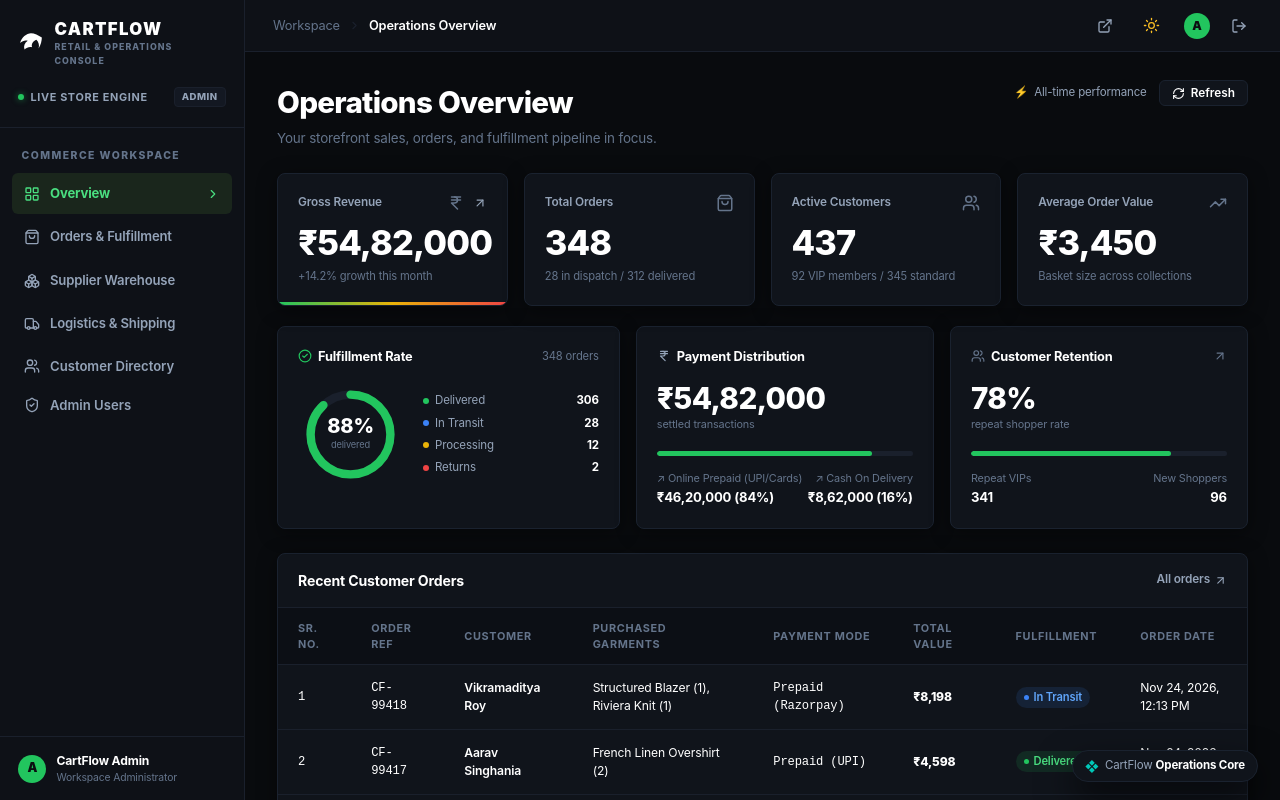
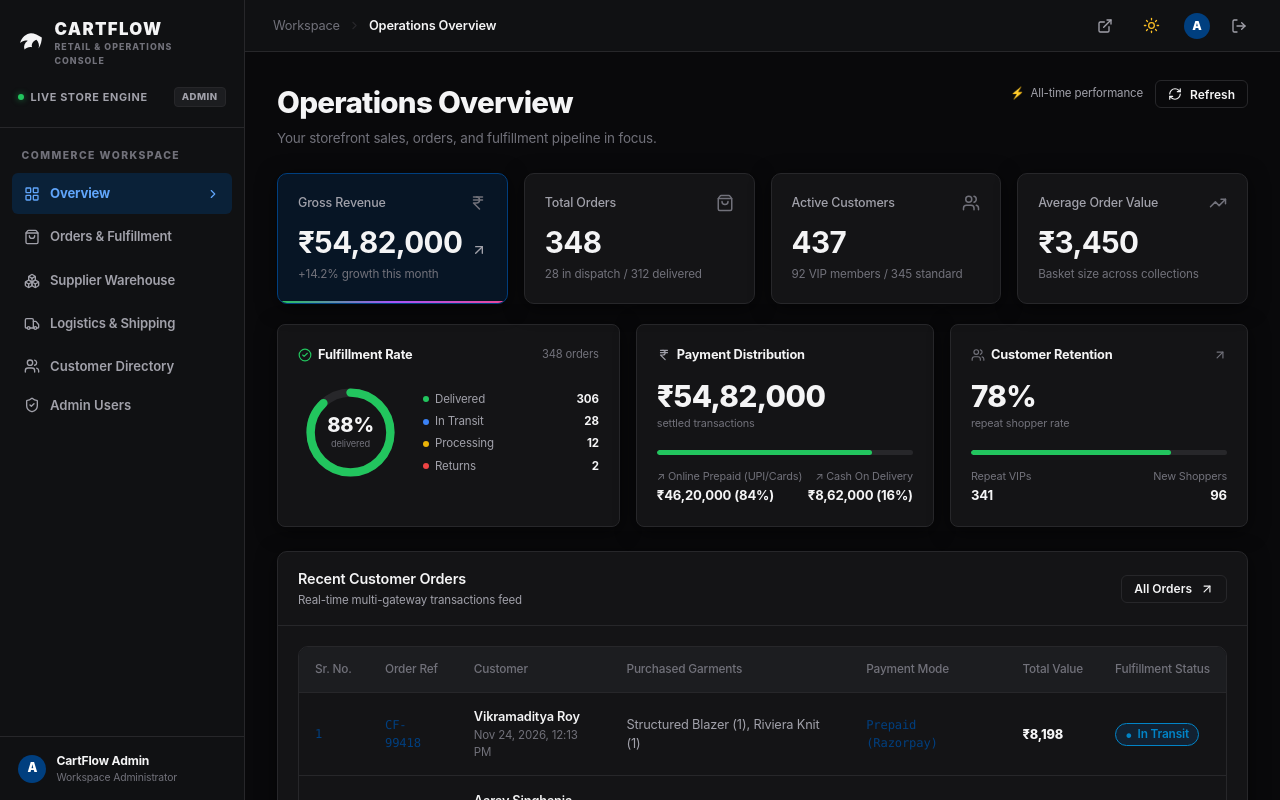
Before and after one commit to ER-DipanshuSaini/cart_flow-advance_ecom, a React (Vite) app in the folder frontend/cart_flow_fe/: page /admin/overview in a window 1280 px wide. Built offline with nearby package versions, Linux system fonts and the light colour scheme.

Commit message:
dark mode color correction

```diff
--- a/frontend/cart_flow_fe/src/components/ui/Button/Button.css
+++ b/frontend/cart_flow_fe/src/components/ui/Button/Button.css
@@ -41,6 +41,7 @@
   border-color: var(--cf-accent-primary);
   box-shadow: 0 1px 2px rgba(0, 0, 0, 0.1);
 }
+
 .cf-ui-btn-primary:hover:not(:disabled) {
   background: var(--cf-accent-primary-hover);
   box-shadow: 0 0 12px var(--cf-accent-primary-glow);
@@ -51,6 +52,7 @@
   color: var(--cf-text-main);
   border-color: var(--cf-border-subtle);
 }
+
 .cf-ui-btn-secondary:hover:not(:disabled) {
   background-color: var(--cf-border-hover);
   border-color: var(--cf-border-hover);
@@ -61,6 +63,7 @@
   color: var(--cf-text-main);
   border-color: var(--cf-border-subtle);
 }
+
 .cf-ui-btn-outline:hover:not(:disabled) {
   background-color: var(--cf-bg-elevated);
   border-color: var(--cf-border-hover);
@@ -71,6 +74,7 @@
   color: var(--cf-accent-danger);
   border-color: var(--cf-accent-danger);
 }
+
 .cf-ui-btn-danger:hover:not(:disabled) {
   background-color: var(--cf-accent-danger);
   color: #ffffff;
@@ -80,6 +84,7 @@
   background-color: transparent;
   color: var(--cf-text-muted);
 }
+
 .cf-ui-btn-ghost:hover:not(:disabled) {
   background-color: var(--cf-bg-elevated);
   color: var(--cf-text-main);
--- a/frontend/cart_flow_fe/src/pages/admin/AdminConsole.css
+++ b/frontend/cart_flow_fe/src/pages/admin/AdminConsole.css
@@ -2,20 +2,20 @@
 
 :root,
 [data-theme="dark"] {
-  --bo-bg-root: #0b0d11;
-  --bo-bg-sidebar: #0e1117;
-  --bo-bg-topbar: #0e1117;
-  --bo-bg-body: #090b0e;
-  --bo-bg-card: #10141b;
-  --bo-bg-header: #0c0f15;
-  --bo-bg-hover: #131822;
-  --bo-border: #1a202c;
-  --bo-border-card: #1a222f;
-  --bo-text-main: #ffffff;
-  --bo-text-muted: #94a3b8;
-  --bo-text-dim: #64748b;
-  --bo-accent-active: #4ade80;
-  --bo-bg-active: #1a261c;
+  --bo-bg-root: #09090b;
+  --bo-bg-sidebar: #101113;
+  --bo-bg-topbar: #101113;
+  --bo-bg-body: #09090b;
+  --bo-bg-card: #141416;
+  --bo-bg-header: #101113;
+  --bo-bg-hover: #1c1d20;
+  --bo-border: #27272a;
+  --bo-border-card: #27272a;
+  --bo-text-main: #f4f4f5;
+  --bo-text-muted: #a1a1aa;
+  --bo-text-dim: #71717a;
+  --bo-accent-active: #60a5fa;
+  --bo-bg-active: rgba(0, 63, 127, 0.35);
 }
 
 [data-theme="light"] {
@@ -31,8 +31,8 @@
   --bo-text-main: #0f172a;
   --bo-text-muted: #475569;
   --bo-text-dim: #94a3b8;
-  --bo-accent-active: #16a34a;
-  --bo-bg-active: #dcfce7;
+  --bo-accent-active: #003f7f;
+  --bo-bg-active: rgba(0, 63, 127, 0.08);
 }
 
 .cf-bo-layout-root {
@@ -215,8 +215,8 @@
   width: 28px;
   height: 28px;
   border-radius: 50%;
-  background-color: #22c55e;
-  color: #0b0d11;
+  background-color: #003f7f;
+  color: #ffffff;
   font-size: 0.78rem;
   font-weight: 900;
   display: flex;
@@ -307,8 +307,8 @@
   width: 26px;
   height: 26px;
   border-radius: 50%;
-  background-color: #22c55e;
-  color: #0b0d11;
+  background-color: #003f7f;
+  color: #ffffff;
   font-size: 0.75rem;
   font-weight: 900;
   display: flex;
--- a/frontend/cart_flow_fe/src/pages/admin/AdminOverviewPage.jsx
+++ b/frontend/cart_flow_fe/src/pages/admin/AdminOverviewPage.jsx
@@ -6,10 +6,9 @@ import {
   TrendingUp,
   ArrowUpRight,
   CheckCircle2,
-  Clock,
-  Truck,
   RefreshCw
 } from 'lucide-react';
+import { Card, MetricCard, Table, Badge, Button } from '../../components/ui';
 import './AdminConsole.css';
 
 const RECENT_ORDERS = [
@@ -21,7 +20,6 @@ const RECENT_ORDERS = [
     payment: 'Prepaid (Razorpay)',
     total: '₹8,198',
     status: 'In Transit',
-    statusClass: 'is-processing',
     date: 'Nov 24, 2026, 12:13 PM',
   },
   {
@@ -32,7 +30,6 @@ const RECENT_ORDERS = [
     payment: 'Prepaid (UPI)',
     total: '₹4,598',
     status: 'Delivered',
-    statusClass: 'is-completed',
     date: 'Nov 24, 2026, 11:20 AM',
   },
   {
@@ -43,7 +40,6 @@ const RECENT_ORDERS = [
     payment: 'Cash On Delivery',
     total: '₹4,499',
     status: 'Processing',
-    statusClass: 'is-quota',
     date: 'Nov 23, 2026, 6:45 PM',
   },
   {
@@ -54,7 +50,6 @@ const RECENT_ORDERS = [
     payment: 'Prepaid (UPI)',
     total: '₹4,698',
     status: 'Delivered',
-    statusClass: 'is-completed',
     date: 'Nov 22, 2026, 4:10 PM',
   },
   {
@@ -65,12 +60,71 @@ const RECENT_ORDERS = [
     payment: 'Prepaid (Cards)',
     total: '₹6,499',
     status: 'Delivered',
-    statusClass: 'is-completed',
     date: 'Nov 21, 2026, 2:30 PM',
   },
 ];
 
 export default function AdminOverviewPage() {
+  const columns = [
+    {
+      key: 'srNo',
+      label: 'Sr. No.',
+      width: '70px',
+      cellClassName: 'cf-table-cell-mono',
+      render: (val) => <span className="cf-table-cell-mono">{val}</span>,
+    },
+    {
+      key: 'orderId',
+      label: 'Order Ref',
+      cellClassName: 'cf-table-cell-mono',
+      render: (val) => <span className="cf-table-cell-mono">{val}</span>,
+    },
+    {
+      key: 'customer',
+      label: 'Customer',
+      render: (val, row) => (
+        <div>
+          <span style={{ fontWeight: 600, color: 'var(--bo-text-main)' }}>{val}</span>
+          <div style={{ fontSize: '0.72rem', color: 'var(--bo-text-dim)' }}>{row.date}</div>
+        </div>
+      ),
+    },
+    {
+      key: 'items',
+      label: 'Purchased Garments',
+      render: (val) => <span style={{ color: 'var(--bo-text-muted)' }}>{val}</span>,
+    },
+    {
+      key: 'payment',
+      label: 'Payment Mode',
+      cellClassName: 'cf-table-cell-mono',
+      render: (val) => <span className="cf-table-cell-mono">{val}</span>,
+    },
+    {
+      key: 'total',
+      label: 'Total Value',
+      render: (val) => <span style={{ fontWeight: 800, color: 'var(--bo-text-main)' }}>{val}</span>,
+    },
+    {
+      key: 'status',
+      label: 'Fulfillment Status',
+      render: (val) => (
+        <Badge
+          dot
+          variant={
+            val === 'Delivered'
+              ? 'completed'
+              : val === 'In Transit'
+              ? 'processing'
+              : 'warning'
+          }
+        >
+          {val}
+        </Badge>
+      ),
+    },
+  ];
+
   return (
     <div className="cf-admin-content-inner">
       {/* 1. Header Row */}
@@ -84,61 +138,45 @@ export default function AdminOverviewPage() {
           <div className="cf-bo-perf-tag">
             <span className="cf-bo-perf-icon">⚡</span> All-time performance
           </div>
-          <button
-            type="button"
-            className="cf-bo-refresh-btn"
+          <Button
+            size="sm"
+            variant="outline"
+            icon={RefreshCw}
             onClick={() => window.location.reload()}
           >
-            <RefreshCw size={13} /> Refresh
-          </button>
+            Refresh
+          </Button>
         </div>
       </div>
 
-      {/* 2. Top 4 Metric KPI Cards */}
+      {/* 2. Top 4 Metric KPI Cards using UI Kit MetricCard */}
       <div className="cf-bo-kpi-grid">
-        {/* Card 1: Gross Sales */}
-        <div className="cf-bo-kpi-card is-primary-kpi">
-          <div className="cf-bo-kpi-top">
-            <span className="cf-bo-kpi-title">Gross Revenue</span>
-            <div className="cf-bo-kpi-icons">
-              <IndianRupee size={18} className="cf-bo-kpi-icon" />
-              <ArrowUpRight size={14} className="cf-bo-kpi-arrow" />
-            </div>
-          </div>
-          <div className="cf-bo-kpi-value">₹54,82,000</div>
-          <div className="cf-bo-kpi-sub">+14.2% growth this month</div>
-          <div className="cf-bo-rainbow-bar" />
-        </div>
-
-        {/* Card 2: Total Orders */}
-        <div className="cf-bo-kpi-card">
-          <div className="cf-bo-kpi-top">
-            <span className="cf-bo-kpi-title">Total Orders</span>
-            <ShoppingBag size={18} className="cf-bo-kpi-icon" />
-          </div>
-          <div className="cf-bo-kpi-value">348</div>
-          <div className="cf-bo-kpi-sub">28 in dispatch / 312 delivered</div>
-        </div>
-
-        {/* Card 3: Customers */}
-        <div className="cf-bo-kpi-card">
-          <div className="cf-bo-kpi-top">
-            <span className="cf-bo-kpi-title">Active Customers</span>
-            <Users size={18} className="cf-bo-kpi-icon" />
-          </div>
-          <div className="cf-bo-kpi-value">437</div>
-          <div className="cf-bo-kpi-sub">92 VIP members / 345 standard</div>
-        </div>
-
-        {/* Card 4: Average Order Value (AOV) */}
-        <div className="cf-bo-kpi-card">
-          <div className="cf-bo-kpi-top">
-            <span className="cf-bo-kpi-title">Average Order Value</span>
-            <TrendingUp size={18} className="cf-bo-kpi-icon" />
-          </div>
-          <div className="cf-bo-kpi-value">₹3,450</div>
-          <div className="cf-bo-kpi-sub">Basket size across collections</div>
-        </div>
+        <MetricCard
+          title="Gross Revenue"
+          value="₹54,82,000"
+          subtext="+14.2% growth this month"
+          icon={IndianRupee}
+          hasArrow
+          highlighted
+        />
+        <MetricCard
+          title="Total Orders"
+          value="348"
+          subtext="28 in dispatch / 312 delivered"
+          icon={ShoppingBag}
+        />
+        <MetricCard
+          title="Active Customers"
+          value="437"
+          subtext="92 VIP members / 345 standard"
+          icon={Users}
+        />
+        <MetricCard
+          title="Average Order Value"
+          value="₹3,450"
+          subtext="Basket size across collections"
+          icon={TrendingUp}
+        />
       </div>
 
       {/* 3. Middle 3 Insight Cards */}
@@ -155,9 +193,7 @@ export default function AdminOverviewPage() {
           <div className="cf-bo-donut-content">
             <div className="cf-bo-donut-svg-wrap">
               <svg width="105" height="105" viewBox="0 0 100 100" className="cf-bo-donut-svg">
-                {/* Background Ring */}
                 <circle cx="50" cy="50" r="38" fill="transparent" stroke="var(--bo-border)" strokeWidth="8" />
-                {/* Delivered (88%) Green Ring */}
                 <circle
                   cx="50"
                   cy="50"
@@ -262,56 +298,26 @@ export default function AdminOverviewPage() {
         </div>
       </div>
 
-      {/* 4. Bottom Table: Recent Customer Orders */}
-      <div className="cf-bo-table-card">
-        <div className="cf-bo-table-header">
-          <h3 className="cf-bo-table-title">Recent Customer Orders</h3>
-          <a href="/admin/orders" className="cf-bo-table-all-link">
-            All orders <ArrowUpRight size={13} />
-          </a>
-        </div>
-
-        <div style={{ overflowX: 'auto' }}>
-          <table className="cf-bo-data-table">
-            <thead>
-              <tr>
-                <th>Sr. No.</th>
-                <th>Order Ref</th>
-                <th>Customer</th>
-                <th>Purchased Garments</th>
-                <th>Payment Mode</th>
-                <th>Total Value</th>
-                <th>Fulfillment</th>
-                <th>Order Date</th>
-              </tr>
-            </thead>
-            <tbody>
-              {RECENT_ORDERS.map((row) => (
-                <tr key={row.orderId}>
-                  <td className="cf-bo-td-num">{row.srNo}</td>
-                  <td className="cf-bo-td-mono">{row.orderId}</td>
-                  <td className="cf-bo-td-title">{row.customer}</td>
-                  <td>{row.items}</td>
-                  <td className="cf-bo-td-mono">{row.payment}</td>
-                  <td style={{ color: 'var(--bo-text-main)', fontWeight: 800 }}>{row.total}</td>
-                  <td>
-                    <span className={`cf-bo-chip ${row.statusClass}`}>
-                      <span className="cf-bo-chip-dot" /> {row.status}
-                    </span>
-                  </td>
-                  <td className="cf-bo-td-date">{row.date}</td>
-                </tr>
-              ))}
-            </tbody>
-          </table>
-        </div>
-      </div>
-
-      {/* Floating Bottom Right Badge */}
-      <div className="cf-bo-netlify-pill">
-        <span className="cf-bo-netlify-icon">❖</span>
-        <span>CartFlow <strong>Operations Core</strong></span>
-      </div>
+      {/* 4. Bottom Table: Recent Customer Orders using UI Kit <Table> */}
+      <Card>
+        <Card.Header
+          title="Recent Customer Orders"
+          subtitle="Real-time multi-gateway transactions feed"
+          action={
+            <Button
+              size="sm"
+              variant="outline"
+              iconRight={ArrowUpRight}
+              onClick={() => (window.location.href = '/admin/orders')}
+            >
+              All Orders
+            </Button>
+          }
+        />
+        <Card.Body style={{ padding: 0 }}>
+          <Table columns={columns} data={RECENT_ORDERS} keyField="orderId" />
+        </Card.Body>
+      </Card>
     </div>
   );
 }
--- a/frontend/cart_flow_fe/src/pages/store/StorePages.css
+++ b/frontend/cart_flow_fe/src/pages/store/StorePages.css
@@ -7,7 +7,7 @@
   display: flex;
   align-items: center;
   overflow: hidden;
-  background-color: #07090d;
+  background-color: #09090b;
 }
 
 .cf-hero-media {
--- a/frontend/cart_flow_fe/src/styles/global.css
+++ b/frontend/cart_flow_fe/src/styles/global.css
@@ -10,12 +10,13 @@
 
 body {
   font-family: var(--cf-font-sans);
-  background-color: var(--cf-white);
-  color: var(--cf-black);
+  background-color: var(--cf-bg-base);
+  color: var(--cf-text-main);
   line-height: 1.5;
   letter-spacing: -0.01em;
   -webkit-font-smoothing: antialiased;
   -moz-osx-font-smoothing: grayscale;
+  transition: background-color var(--cf-transition), color var(--cf-transition);
 }
 
 a {
```
Also changed, not shown: frontend/cart_flow_fe/src/pages/Showcase/ShowcasePage.jsx (+4 -4 lines), frontend/cart_flow_fe/src/pages/auth/AdminLoginPage.jsx (+90 -32 lines), frontend/cart_flow_fe/src/styles/variables.css (+14 -14 lines).
